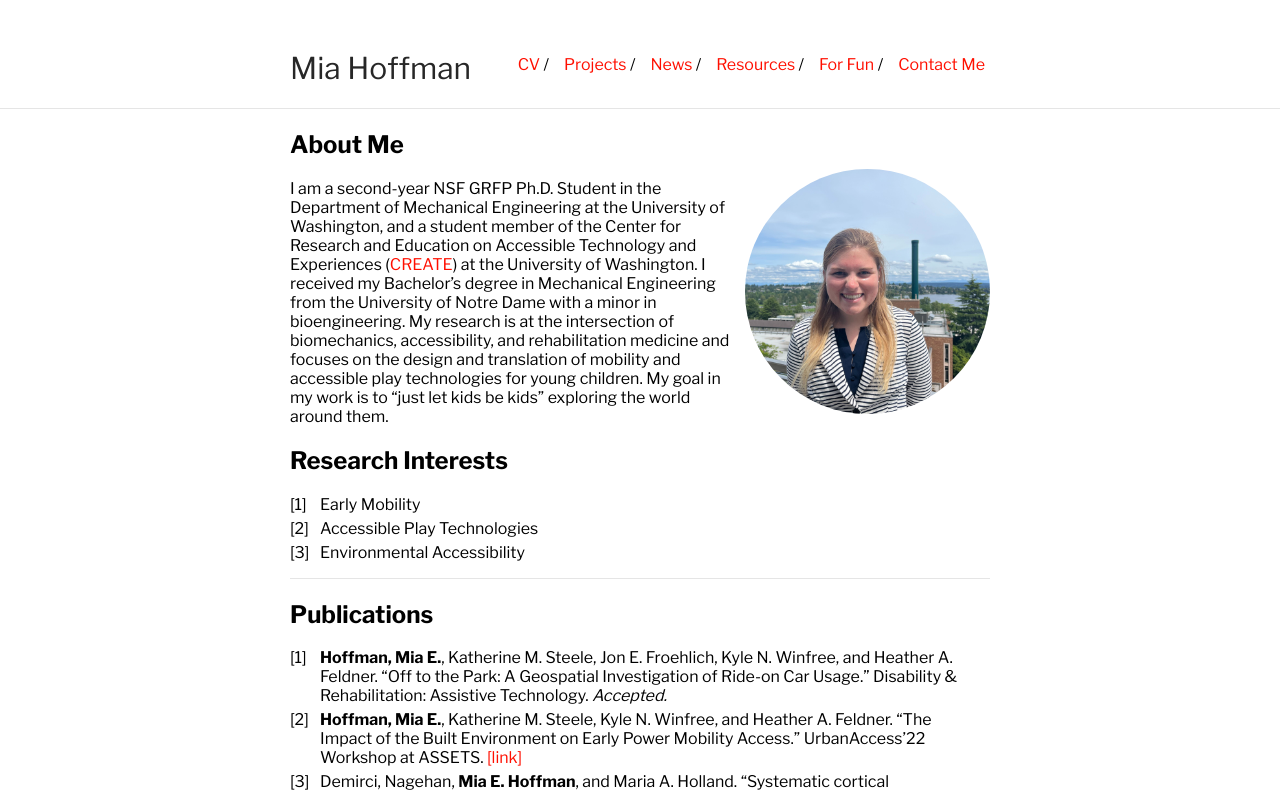
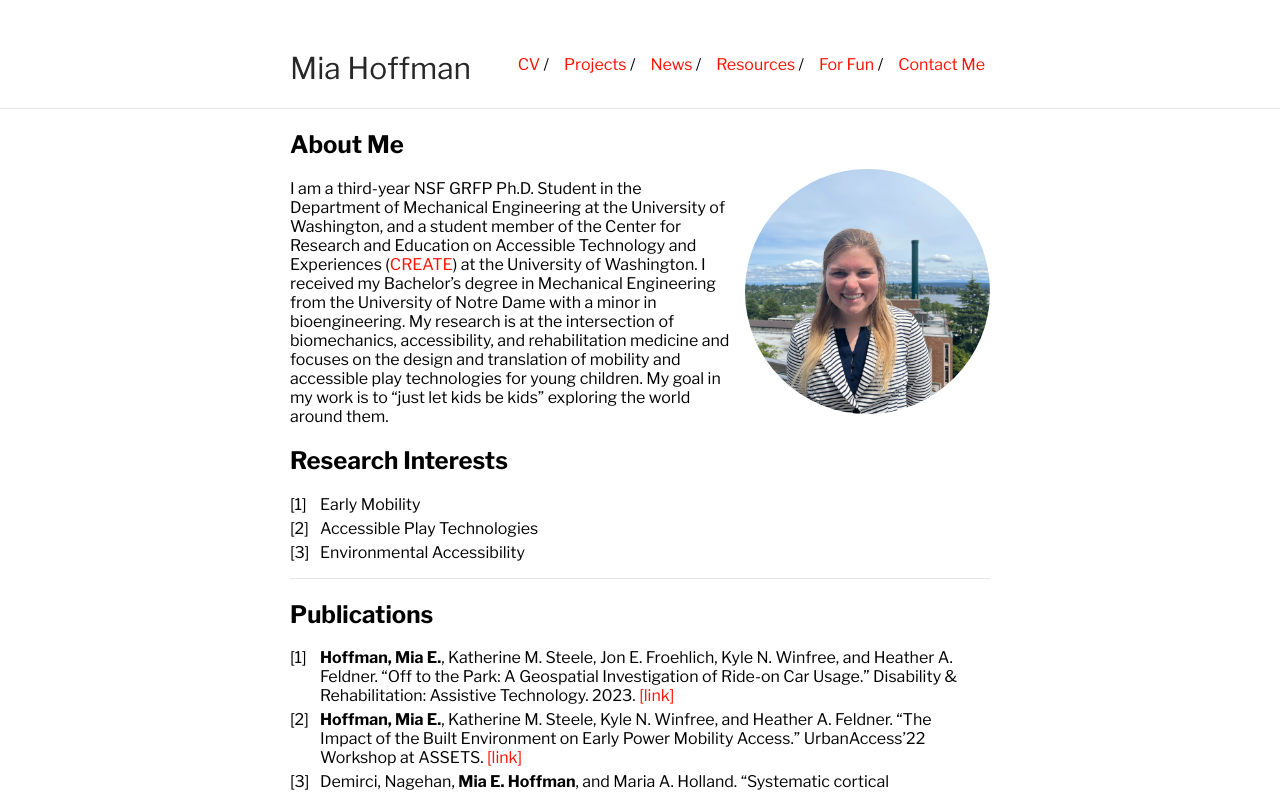
Before and after one commit to miahoffmannd/miahoffmannd.github.io, a Jekyll site: the page built from index.md, in a window 1280 px wide. Shown: the top 792 px of the page. Built offline with Jekyll 4.4.1, drawn with Linux system fonts in a browser that asks for light colours; our own code applies the rules of GitHub Pages for plain Markdown files.

Commit message:
Update index.md

```diff
--- a/index.md
+++ b/index.md
@@ -6,7 +6,7 @@ layout: default
 
 <img class="profile-picture" src="headshot-June-2022.jpg" alt = "Mia Hoffman" width = 30>
 
-I am a second-year NSF GRFP Ph.D. Student in the Department of Mechanical Engineering at the University of Washington, and a student member of the Center for Research and Education on Accessible Technology and Experiences ([CREATE](https://create.uw.edu/)) at the University of Washington. I received my Bachelor's degree in Mechanical Engineering from the University of Notre Dame with a minor in bioengineering. My research is at the intersection of biomechanics, accessibility, and rehabilitation medicine and focuses on the design and translation of mobility and accessible play technologies for young children. My goal in my work is to "just let kids be kids" exploring the world around them.
+I am a third-year NSF GRFP Ph.D. Student in the Department of Mechanical Engineering at the University of Washington, and a student member of the Center for Research and Education on Accessible Technology and Experiences ([CREATE](https://create.uw.edu/)) at the University of Washington. I received my Bachelor's degree in Mechanical Engineering from the University of Notre Dame with a minor in bioengineering. My research is at the intersection of biomechanics, accessibility, and rehabilitation medicine and focuses on the design and translation of mobility and accessible play technologies for young children. My goal in my work is to "just let kids be kids" exploring the world around them.
 
 ## Research Interests
 1. Early Mobility
@@ -16,7 +16,7 @@ I am a second-year NSF GRFP Ph.D. Student in the Department of Mechanical Engine
 ---
 ## Publications
 
-1. **Hoffman, Mia E.**, Katherine M. Steele, Jon E. Froehlich, Kyle N. Winfree, and Heather A. Feldner.  “Off to the Park: A Geospatial Investigation of Ride-on Car Usage.” Disability & Rehabilitation: Assistive Technology. _Accepted._
+1. **Hoffman, Mia E.**, Katherine M. Steele, Jon E. Froehlich, Kyle N. Winfree, and Heather A. Feldner.  “Off to the Park: A Geospatial Investigation of Ride-on Car Usage.” Disability & Rehabilitation: Assistive Technology. 2023. [[link]](https://doi.org/10.1080/17483107.2023.2248218)
 2. **Hoffman, Mia E.**, Katherine M. Steele, Kyle N. Winfree, and Heather A. Feldner.  “The Impact of the Built Environment on Early Power Mobility Access.” UrbanAccess’22 Workshop at ASSETS. [[link]](https://accessiblecities.github.io/UrbanAccess2022/#accepted-papers)
 3. Demirci, Nagehan, **Mia E. Hoffman**, and Maria A. Holland. “Systematic cortical thickness and curvature patterns in primates.” Neuroimage. 2023. [[link]](https://doi.org/10.1016/j.neuroimage.2023.120283)
 4. Darayi, Mohsen, **Mia E. Hoffman**, John Sayut, Shuolun Wang, Nagehan Demirci, Jack Consolini, and Maria A. Holland. 2021. “Computational Models of Cortical Folding: A Review of Common Approaches.” Journal of Biomechanics. 2021. [[link]](https://doi.org/10.1016/j.jbiomech.2021.110851)
```
